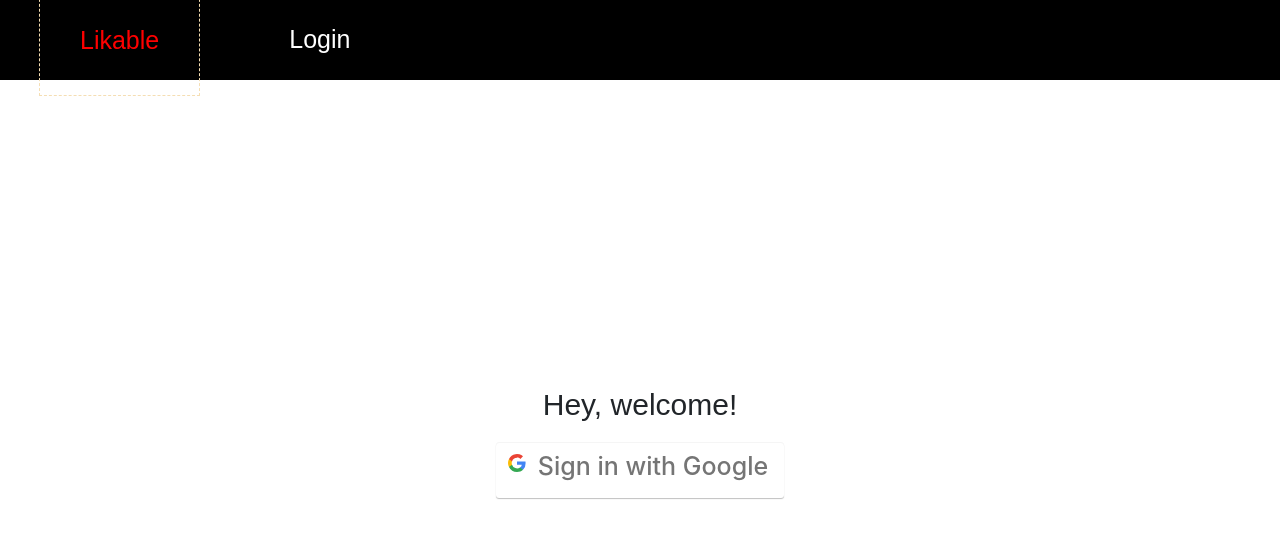
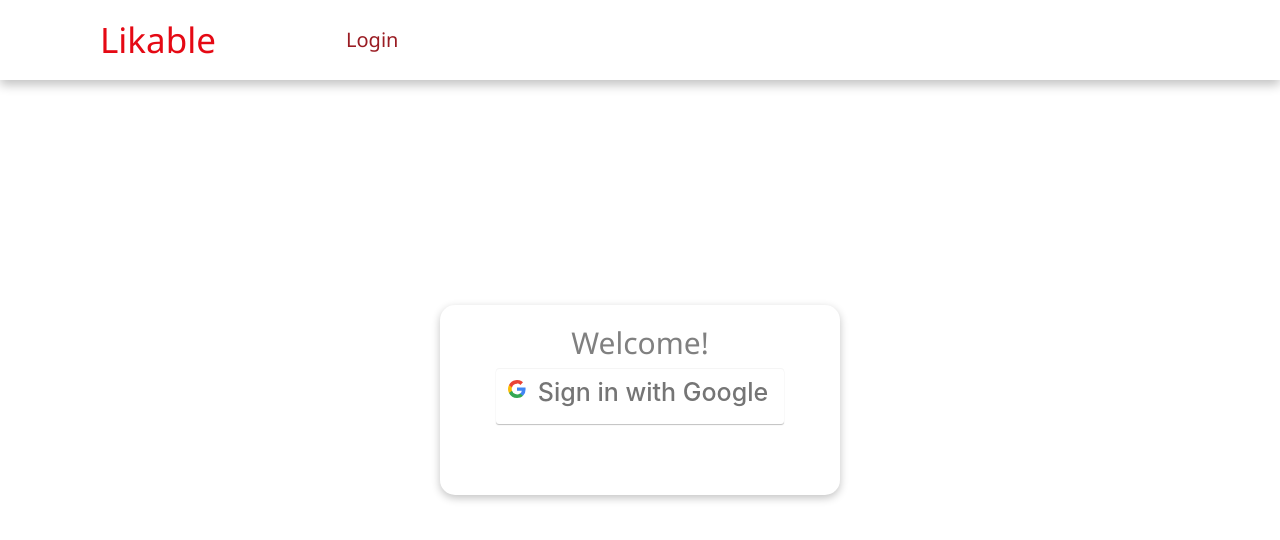
Before and after one commit to 7527e/likeable, a React (Create React App) app: page /login in a window 1280 px wide. Shown: the top 540 px of the page. Built offline with nearby package versions, Linux system fonts and the light colour scheme.

Commit message:
Added some CSS

```diff
--- a/src/App.css
+++ b/src/App.css
@@ -1,6 +1,15 @@
 .App {
   text-align: center;
 }
+
+html
+{
+     font-family: 'Segoe UI', Tahoma, Geneva, Verdana, sans-serif;
+    -webkit-text-size-adjust: 100%;
+    -ms-text-size-adjust: 100%;
+
+}
+
 body {
   padding: 0%;
   margin: 0%;
@@ -11,18 +20,25 @@ nav {
   margin: 0;
   width: 100%;
   height: 80px;
-  background-color: black;
+  /* background-color: black; */
   display: flex;
   align-items: center;
-  color: white;
   text-decoration: none;
+  box-shadow: rgba(0, 0, 0, 0.24) 0px 5px 10px;
+  padding: 20px;
 }
 
 a {
-  color: white;
+  color: #9a1c23;;
   text-decoration: none;
   margin: 10px;
-  font-size: 25px;
+  font-size: 20px;
+  font-weight: 100;
+  font-family: 'Segoe UI', Tahoma, Geneva, Verdana, sans-serif;
+}
+
+a:hover{
+  color: #730309;
 }
 
 .setstatusPage {
@@ -43,8 +59,10 @@ a {
   flex-direction: column;
 }
 
+
 .cpContainer h1 {
   text-align: center;
+  color: white;
 }
 
 .cpContainer label {
@@ -85,16 +103,42 @@ textarea {
 }
 
 .loginPage {
-  width: 100vw;
+  /* width: 100vw; */
   height: calc(100vh - 80px);
   display: flex;
+  /* flex-direction: column; */
+  /* justify-content: center; */
+  align-items: center;
+  /* width: 500px; */
+  height: auto;
+  padding: 20px;
+  background-color: black;
+  border-radius: 12px;
+  color: white;
+  display: flex;
   flex-direction: column;
-  justify-content: center;
-  align-items: center;
+  width: 400px;
+  height: 190px;
+  background-color: white;
+  position: absolute;
+  top:0;
+  bottom: 0;
+  left: 0;
+  right: 0;
+  box-shadow: rgba(0, 0, 0, 0.24) 0px 3px 8px;
+  margin: 20px;
+  padding: 20px;
+  border-radius: 15px;
+
+  margin: auto;
+
 }
 
-.loginPage p {
+.loginPage h1 {
   font-size: 30px;
+  color: grey;
+  font-family: 'Segoe UI', Tahoma, Geneva, Verdana, sans-serif;
+  font-weight: 200;
 }
 
 /* GOOGLE BUTTOn */
@@ -189,19 +233,18 @@ textarea {
 }
 
 nav > h1{
-  font-size: 25px;
-  color: rgb(222, 26, 160);;
+  font-size: 35px;
+  color: #E50914;
   align-items: flex-end;
   display: inline-block;
-  outline-color: wheat;
-  outline-width: 1px;
-  outline-style: dashed;
   margin: 40px;
   outline-offset: 0ch;
+  font-family: 'Segoe UI', Tahoma, Geneva, Verdana, sans-serif;
 }
 
 h1{
-  color: rgb(249, 64, 27);
+  color: #E50914;
+  /* color: #e62e00; */
 }
 .statusHeader .btn-small {
   display: flex;
--- a/src/App.js
+++ b/src/App.js
@@ -21,7 +21,7 @@ function App() {
   return (
     <Router>
       <nav>
-        <h1 style={{color: "red", padding: "40px"}}>
+        <h1 style={{ padding: "40px"}}>
         Likable
         </h1>
 
--- a/src/pages/Login.js
+++ b/src/pages/Login.js
@@ -15,7 +15,7 @@ function Login({ setIsAuth }) {
 
   return (
     <div className="loginPage">
-      <p>Hey, welcome!</p>
+      <h1>Welcome!</h1>
       <button className="login-with-google-btn" onClick={signInWithGoogle}>
         Sign in with Google
       </button>
```
